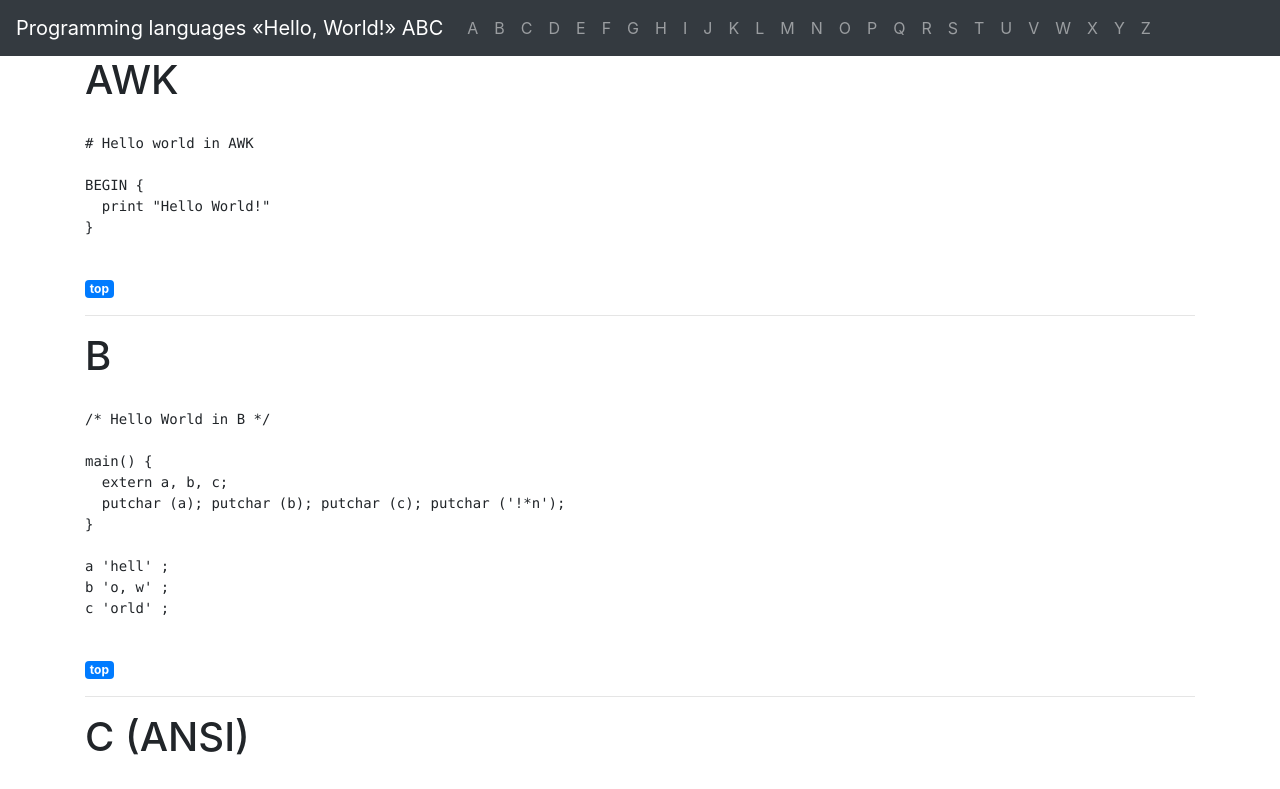
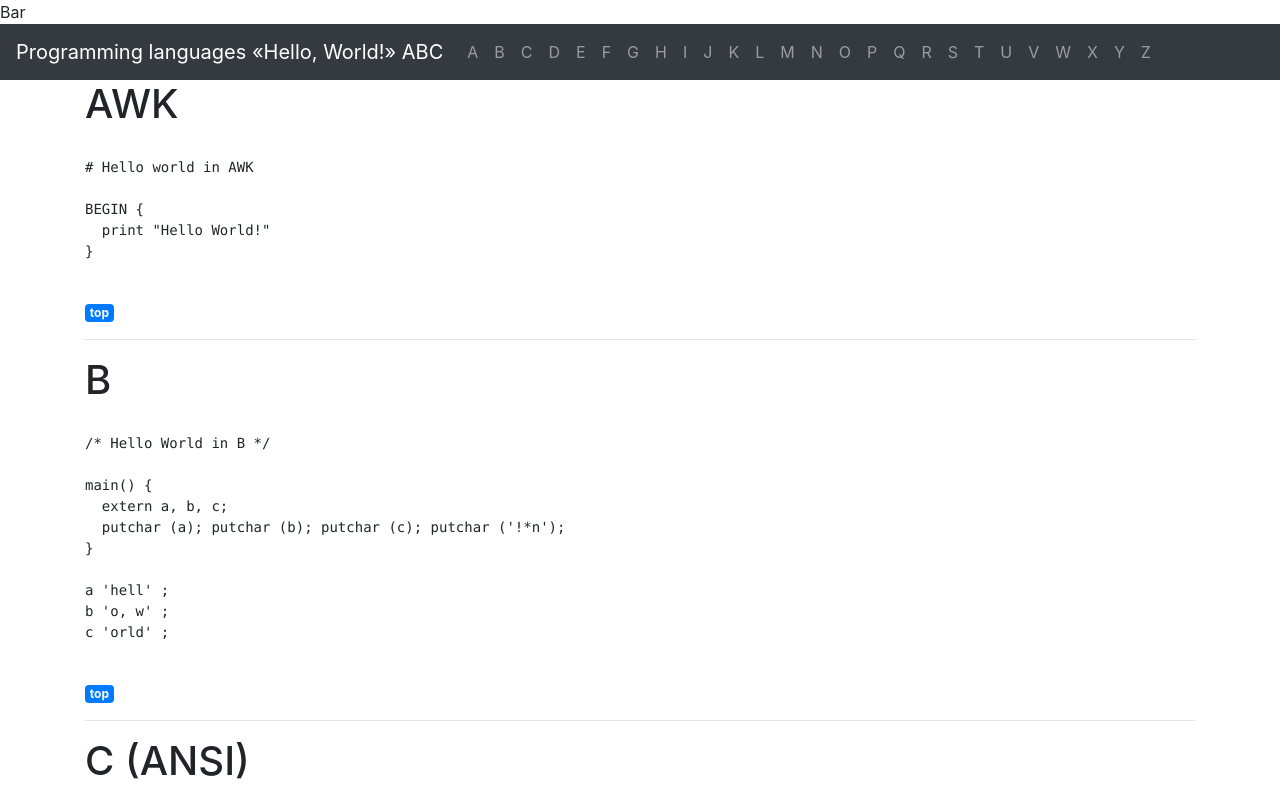
Before and after one commit to thom/aws-devops-jenkins, a plain HTML site: page app/index.html in a window 1280 px wide. Shown: the top 789 px of the page. Drawn offline with nearby package versions, Linux system fonts and the light colour scheme.

Commit message:
Add new error to show linting

```diff
--- a/app/index.html
+++ b/app/index.html
@@ -14,6 +14,8 @@
   <link href="css/style.css" rel="stylesheet">
 
   <title>Programming languages &laquo;Hello, World!&raquo; ABC</title>
+
+  <foo>Bar</foo>
 </head>
 
 <body>
```
